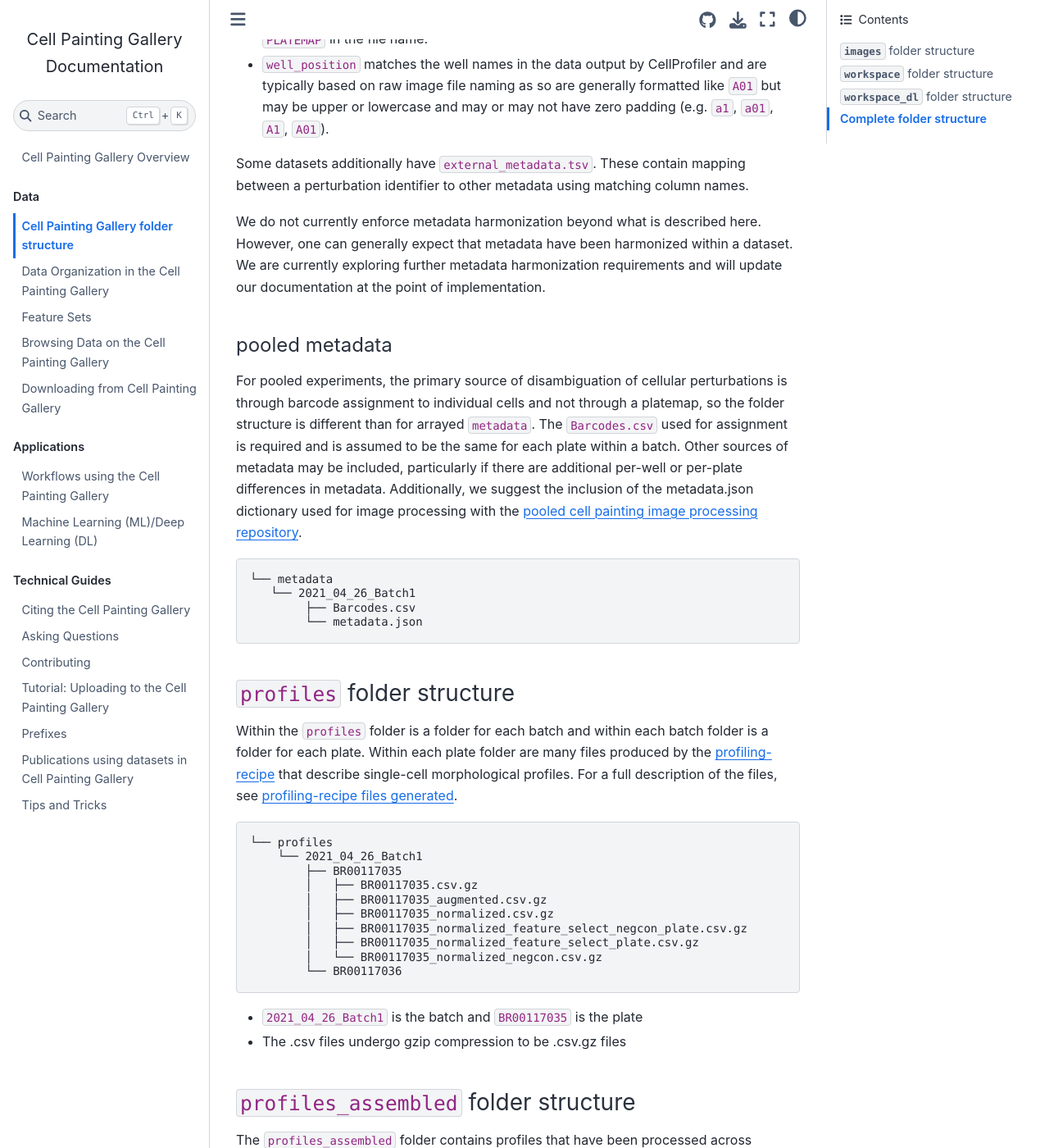
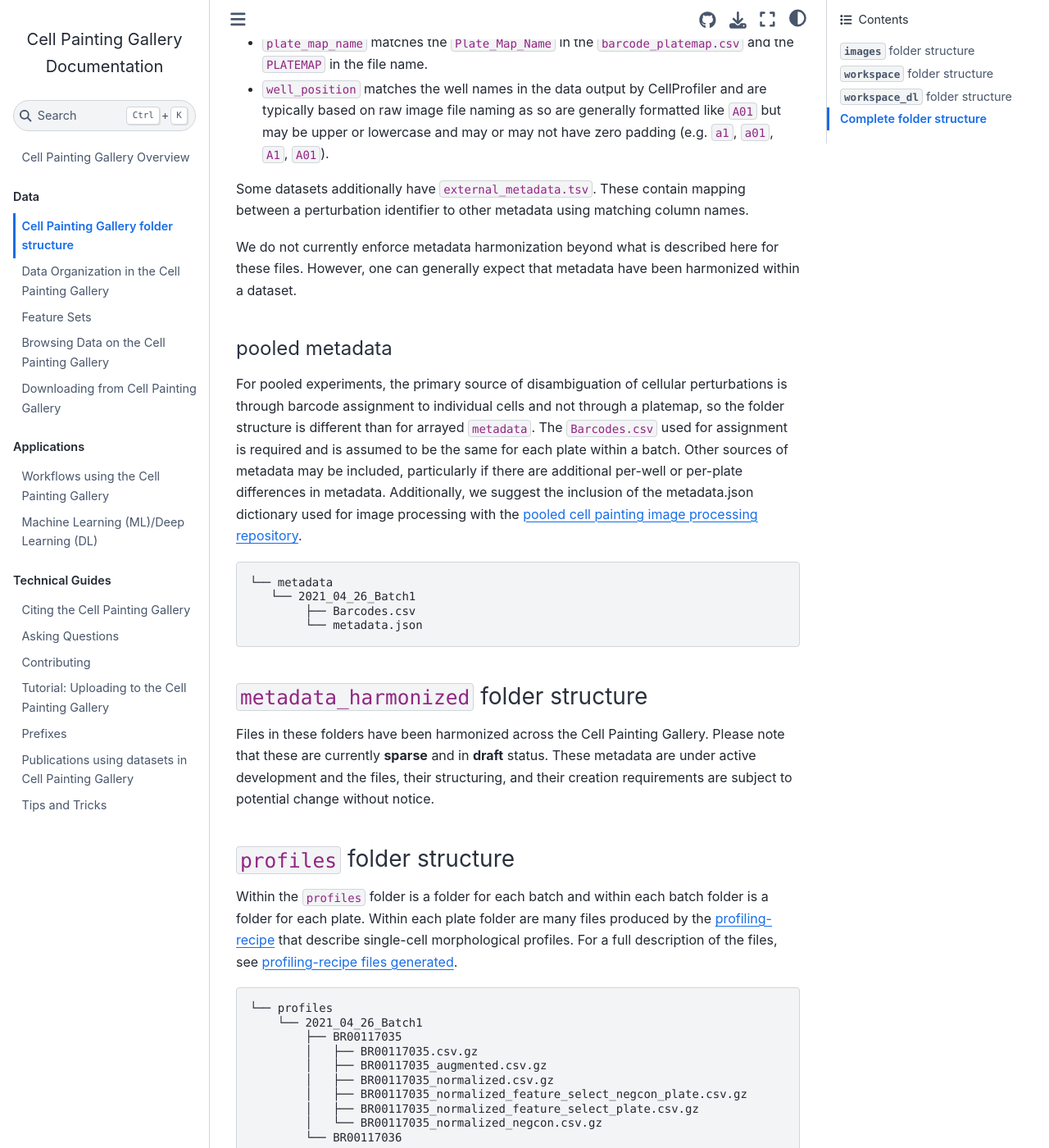
Before and after one commit to broadinstitute/cellpainting-gallery, a Jupyter Book: the page built from documentation/data_structure.md, in a window 1280 px wide and 1400 px high, scrolled down 10564 px. Shown: the whole window at 82% size. Built offline with Jupyter Book 1.0.4 settings and Sphinx 7.4.7 and the Sphinx Book theme 1.1.4, drawn with Linux system fonts in a browser that asks for light colours; pages that are not in the unit, such as notebooks, are missing from menus; some of the changed text lies outside the part shown.

Commit message:
add harmonized metadata

````diff
--- a/documentation/data_structure.md
+++ b/documentation/data_structure.md
@@ -223,6 +223,7 @@ cellpainting-gallery/
 - `backend`: contains the single-cell SQLite files (one per plate), the well-level aggregated profiles CSV files (also one per plate)
 - `load_data_csv`: contains [LoadData CSV files](https://cytomining.github.io/profiling-handbook/setup-images.html#create-loaddata-csvs) used by CellProfiler to process the data
 - `metadata`: contains metadata files used to annotate the profiles
+- `metadata_harmonized`: contains metadata that has been harmonized across the CPG
 - `profiles`: contains a set of well-level profiles files (one set per plate). The set comprises different stages of the CSV files produced when running the profiling recipe, as well as other output.
 
 Examples of additional optional folders you may upload to `workspace` include:
@@ -357,9 +358,8 @@ Within `PLATEMAP.txt` there at least `plate_map_name` and `well_position` column
 Some datasets additionally have `external_metadata.tsv`.
 These contain mapping between a perturbation identifier to other metadata using matching column names.
 
-We do not currently enforce metadata harmonization beyond what is described here.
+We do not currently enforce metadata harmonization beyond what is described here for these files.
 However, one can generally expect that metadata have been harmonized within a dataset.
-We are currently exploring further metadata harmonization requirements and will update our documentation at the point of implementation.
 
 #### pooled metadata
 
@@ -374,6 +374,12 @@ Additionally, we suggest the inclusion of the metadata.json dictionary used for
         ├── Barcodes.csv
         └── metadata.json
 ```
+
+### `metadata_harmonized` folder structure
+
+Files in these folders have been harmonized across the Cell Painting Gallery.
+Please note that these are currently **sparse** and in **draft** status.
+These metadata are under active development and the files, their structuring, and their creation requirements are subject to potential change without notice.
 
 ### `profiles` folder structure
 
````
